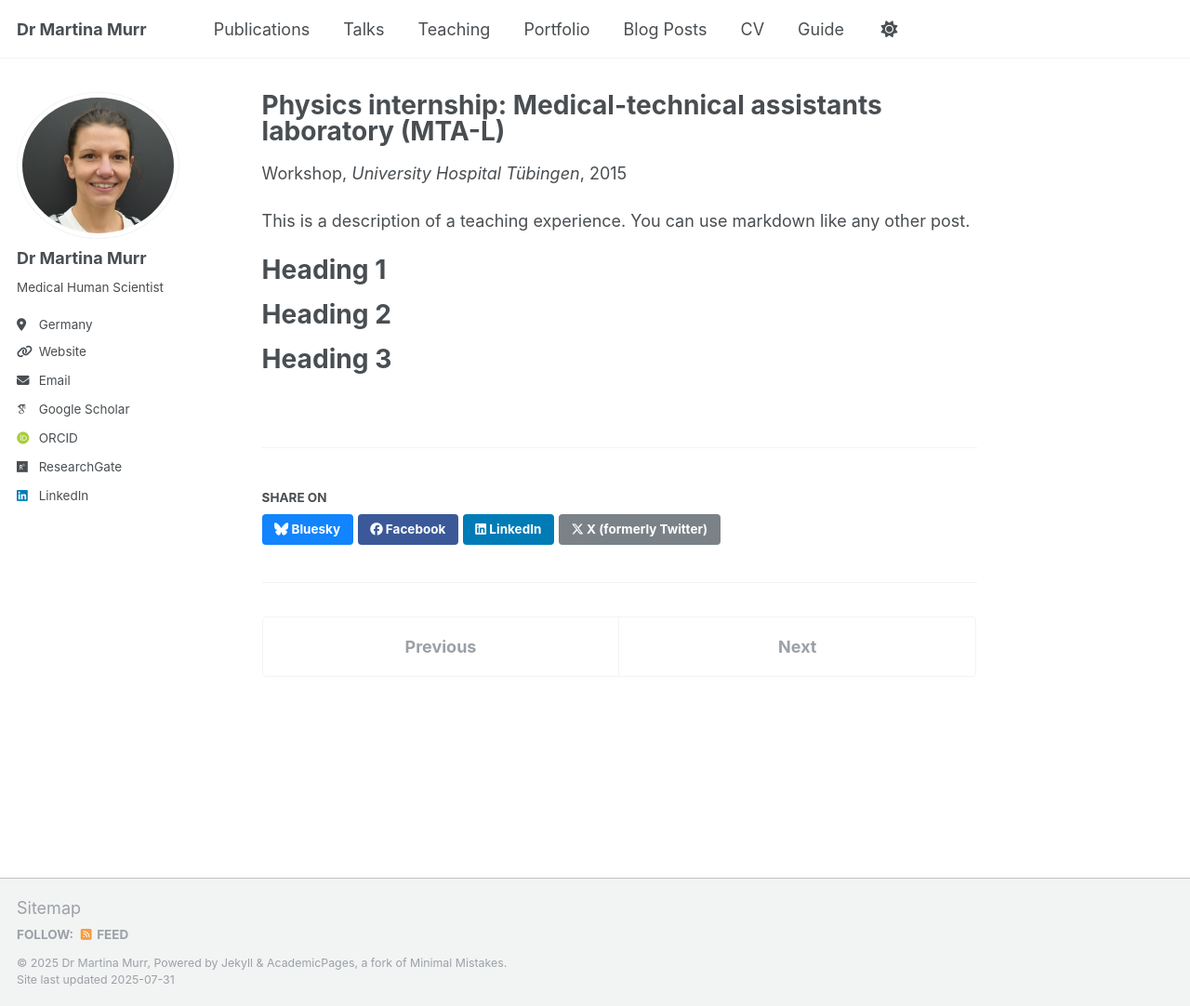
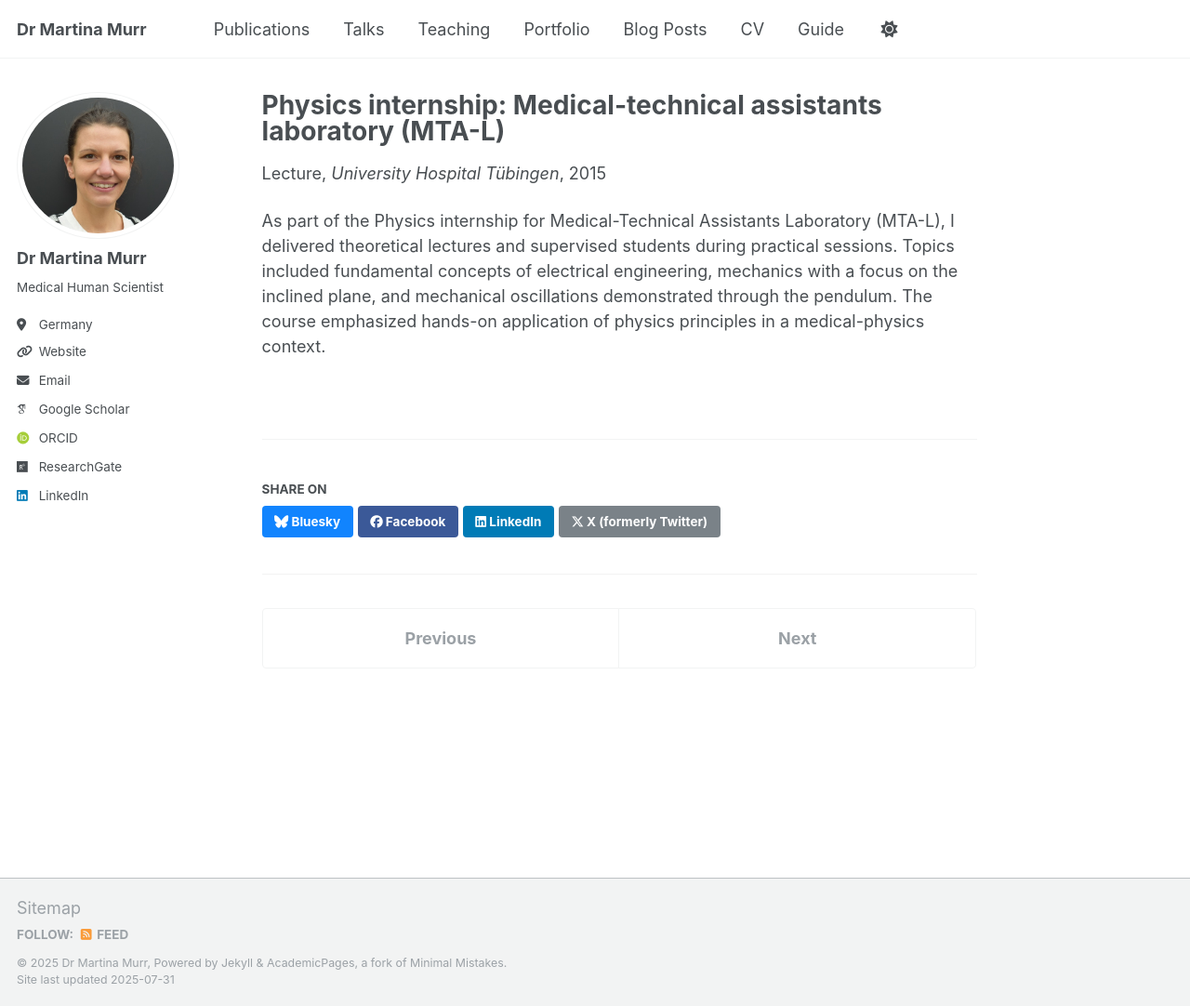
Before and after one commit to martinamurr/academicpages_V2, a Jekyll site: the page built from _teaching/2022-spring-teaching-2.md, in a window 1280 px wide and 1082 px high. Shown: the whole window at 93% size. Built offline with Jekyll 4.4.1, drawn with Linux system fonts in a browser that asks for light colours; some web fonts are replaced; a script that is not in the unit is left out.

Commit message:
Update 2022-spring-teaching-2.md

```diff
--- a/_teaching/2022-spring-teaching-2.md
+++ b/_teaching/2022-spring-teaching-2.md
@@ -1,20 +1,11 @@
 ---
 title: "Physics internship: Medical-technical assistants laboratory (MTA-L)"
 collection: teaching
-type: "Workshop"
+type: "Lecture"
 permalink: /teaching/2022-spring-teaching-1
 venue: "University Hospital Tübingen"
 date: 2015-01-01
 location: "Tübingen, DE, EU"
 ---
 
-This is a description of a teaching experience. You can use markdown like any other post.
-
-Heading 1
-======
-
-Heading 2
-======
-
-Heading 3
-======
+As part of the Physics internship for Medical-Technical Assistants Laboratory (MTA-L), I delivered theoretical lectures and supervised students during practical sessions. Topics included fundamental concepts of electrical engineering, mechanics with a focus on the inclined plane, and mechanical oscillations demonstrated through the pendulum. The course emphasized hands-on application of physics principles in a medical-physics context.
```
